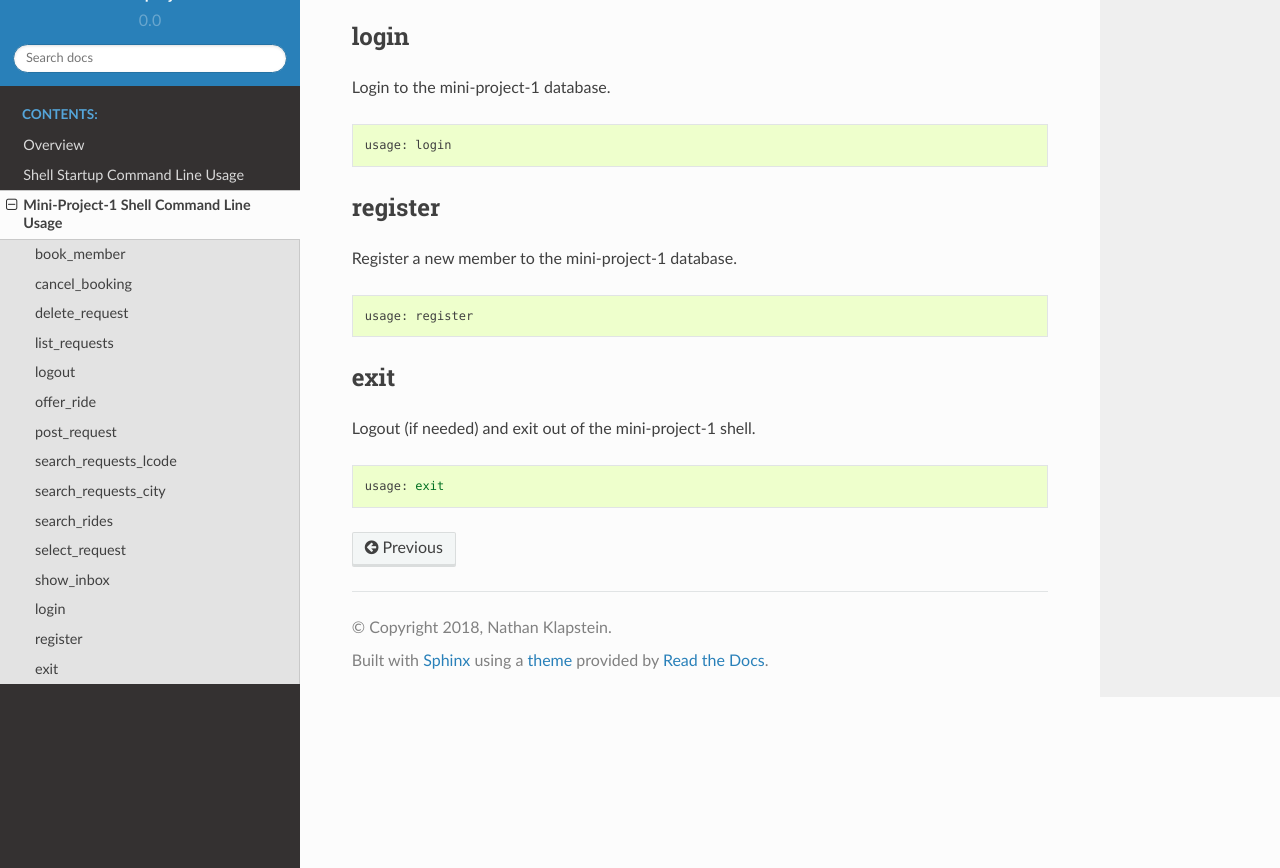
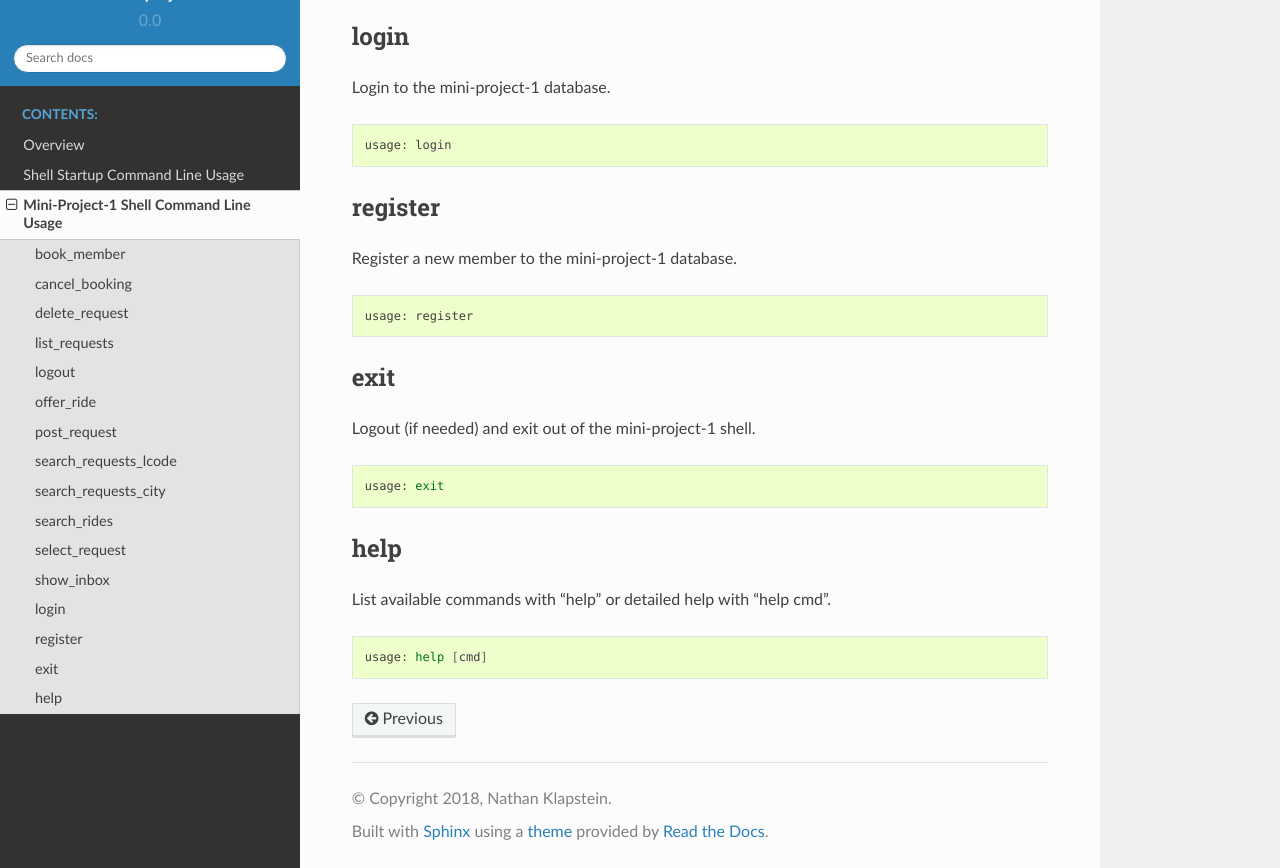
Before and after one commit to CMPUT291PROJECT1F18/Mini-Project-1, a Sphinx documentation site: the page built from docs/shellcommands.rst, in a window 1280 px wide and 900 px high, scrolled down 2590 px, cut to the strip 32-900 px from the top of the window. Built offline with Sphinx 7.4.7 and the Read the Docs theme 2.0.0, drawn with Linux system fonts in a browser that asks for light colours.

Commit message:
adding help command

```diff
--- a/docs/shellcommands.rst
+++ b/docs/shellcommands.rst
@@ -153,3 +153,13 @@ Logout (if needed) and exit out of the mini-project-1 shell.
 .. code-block:: bash
 
     usage: exit
+
+
+help
+====
+
+List available commands with "help" or detailed help with "help cmd".
+
+.. code-block:: bash
+
+    usage: help [cmd]
```
